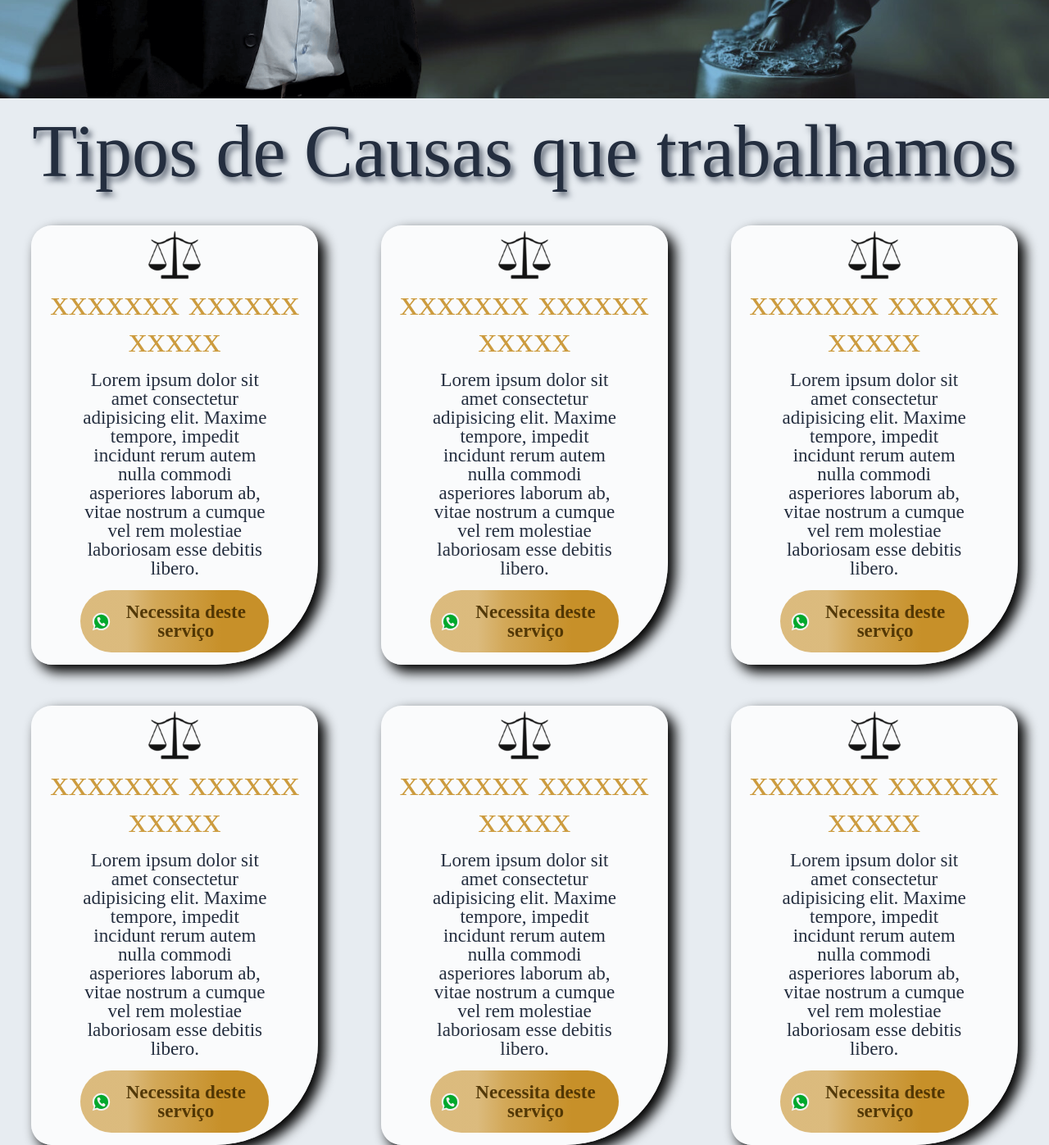
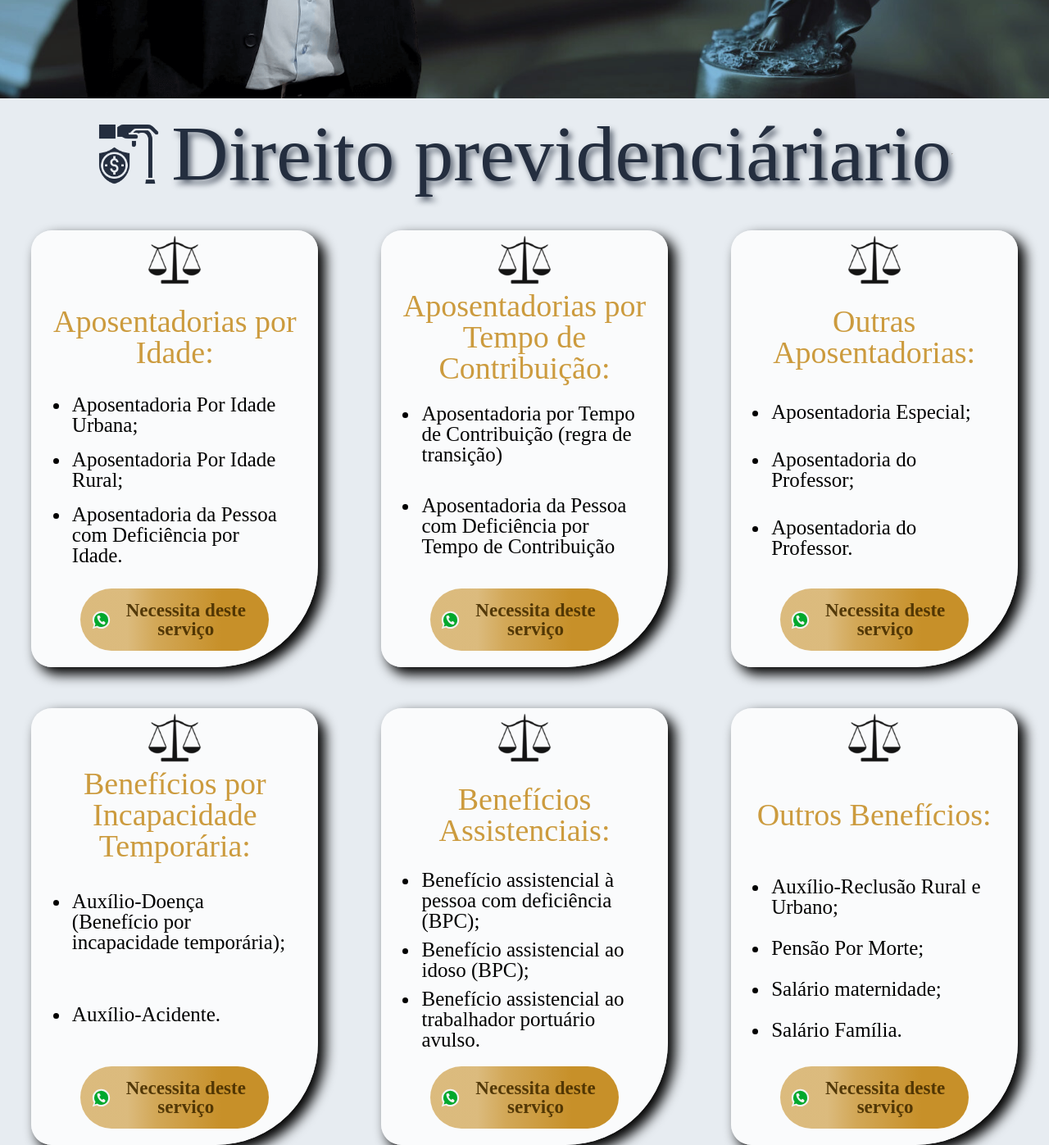
Before and after one commit to guilhermeFrBarros/SiteMarlon, a website: page index.html in a window 1280 px wide. Shown: the part 680-2077 px from the top of the page at 82% size. Drawn offline with Linux system fonts and the light colour scheme; files whose address does not match are found by name.

Commit message:
feat: create Area de a cards de diretio previdenciario

```diff
--- a/css/style.css
+++ b/css/style.css
@@ -109,9 +109,23 @@ main {
     flex-direction: column;
 }
 
-main>h2 {
+main div.icon-titulo {
+    display: flex;
+    align-items: center;
+    justify-content: center;
+}
+
+main>div.icon-titulo img {
+    width: 6.2vw;
+    height: 6.2vw;
+    margin-right: 1vw;
+    filter: brightness(0) saturate(100%) invert(13%) sepia(5%) saturate(5068%) hue-rotate(180deg) brightness(91%) contrast(85%);
+}
+
+main>div.icon-titulo>h2 {
+
     text-align: center;
-    font-size: 90px;
+    font-size: 7.5vw;
     color: #242e3f;
     margin: 20px 0;
     text-shadow: 4px 5px 7px rgba(36, 46, 63, 0.7);
@@ -131,7 +145,7 @@ main>.cards-sevico>.card-sevico {
     padding: 0 10px;
     display: flex;
     flex-direction: column;
-    justify-content: center;
+    justify-content: baseline;
     align-items: center;
     text-align: center;
     background-color: rgba(255, 255, 255, 0.8);
@@ -154,13 +168,38 @@ main>.cards-sevico>.card-sevico img {
 
 main>.cards-sevico>.card-sevico h3 {
     color: rgba(199, 144, 41, 0.9);
-    font-size: 45px;
+    font-size: 38px;
+    margin: 10px 1px 15px;
+    height: 95px;
+    text-align: center;
+    display: flex;
+    align-items: center;
 }
 
-main>.cards-sevico>.card-sevico p {
+/* main>.cards-sevico>.card-sevico p {
     color: rgb(36, 46, 63);
     font-size: 23px;
-    padding: 15px 50px;
+    padding: 1px 50px;
+    text-align: start;
+} */
+
+main>.cards-sevico>.card-sevico ul {
+    height: 225px;
+    display: flex;
+    flex-direction: column;
+    justify-content: space-around;
+
+}
+
+main>.cards-sevico>.card-sevico ul li {
+    font-size: 25px;
+    text-align: start;
+    margin: 5px 5px;
+    padding: 0 25px;
+    padding-left: 2px;
+    list-style-type: disc;
+    margin-left: 1.5em;
+
 }
 
 main>.cards-sevico>.card-sevico a {
@@ -176,6 +215,7 @@ main>.cards-sevico>.card-sevico a {
     text-decoration: none;
     border-radius: 50px;
     transition: .5s all;
+    margin: 20px 1px;
 }
 
 main>.cards-sevico>.card-sevico a:hover {
@@ -188,6 +228,7 @@ main>.cards-sevico>.card-sevico a img {
 }
 
 main>.cards-sevico>.card-sevico>a p {
+    font-size: 23px;
     width: 180px;
     text-align: center;
     padding: 0;
@@ -406,6 +447,26 @@ main>section.box-contato .contato #instagram {
         width: 27px;
     }
 
+    /* Are de cards */
+
+    main div.icon-titulo {
+        display: flex;
+        flex-direction: column;
+    }
+
+    main>div.icon-titulo img {
+        margin-top: 2vh;
+        width: 8.2vw;
+        height: 8.2vw;
+        margin-right: 0;
+    }
+
+
+    main>div.icon-titulo>h2 {
+        font-size: 8.3vw;
+        margin: 10px 0 20px;
+    }
+
     /* box-sobre-*/
     main>section.box-sobre h4 {
         font-size: 54px;
@@ -520,9 +581,52 @@ main>section.box-contato .contato #instagram {
         width: 27px;
     }
 
-    /* card */
-    main>h2 {
-        font-size: 8vw;
+
+
+    /* Are de cards */
+
+    main div.icon-titulo {
+        display: flex;
+        flex-direction: column;
+    }
+
+    main>div.icon-titulo img {
+        margin-top: 2vh;
+        width: 15.5vw;
+        height: 15.5vw;
+        margin-right: 0;
+    }
+
+
+    main>div.icon-titulo>h2 {
+        font-size: 11.3vw;
+        margin: 10px 0 20px;
+        width: 92vw;
+    }
+
+    main>div.icon-titulo>hr {
+        width: 63%;
+        height: .01px;
+        border-top: 1.45px solid rgba(199, 144, 41, 0.96);
+        margin: 0 0 10px;
+    }
+
+    main>.cards-sevico>.card-sevico {
+        width: 40vw;
+        min-width: 325px;
+        min-height: none;
+        min-height: 460px;
+        margin: 25px 5px;
+        padding: 0 5px;
+
+    }
+
+    main>.cards-sevico>.card-sevico:hover {
+        transform: scale(1.03);
+    }
+
+    main>.cards-sevico>.card-sevico p {
+        padding: 15px 25px;
     }
 
     /* BOX-SOBRE-------------------------------------------------------- */
--- a/index.html
+++ b/index.html
@@ -32,15 +32,27 @@
 
     <main>
         <!--   secção de card de trabalhos oferecidos            -----------   -->
-        <h2> Tipos de Causas que trabalhamos </h2>
+        <div class="icon-titulo">
+            <img src="./util/img/plano-de-aposentadoriaReduFI.png"
+                alt="um icone com uma beugala mais um brasão com o simbolo de dinheiro">
+            <h2>Direito previdenciáriario</h2>
+            <hr>
+        </div>
         <section class="cards-sevico">
             <section class="card-sevico">
                 <img src="./util/img/justice_icon_92reduzido.png" alt="icone de uma balança">
-                <h3>xxxxxxx xxxxxx xxxxx</h3>
-                <p>Lorem ipsum dolor sit amet consectetur adipisicing elit. Maxime tempore, impedit incidunt rerum autem
-                    nulla commodi asperiores laborum ab, vitae nostrum a cumque vel rem molestiae laboriosam esse
-                    debitis
-                    libero.</p>
+                <h3>Aposentadorias por Idade:</h3>
+                <ul>
+                    <li>
+                        Aposentadoria Por Idade Urbana;
+                    </li>
+                    <li>
+                        Aposentadoria Por Idade Rural;
+                    </li>
+                    <li>
+                        Aposentadoria da Pessoa com Deficiência por Idade.
+                </ul>
+
                 <a href="http://">
                     <img src="./util/img/3721678-whatsapp_redu.svg" alt=" icon do whatsapp na cor verde">
                     <p class="p-de-pedido">Necessita deste serviço</p>
@@ -48,71 +60,101 @@
             </section>
             <section class="card-sevico">
                 <img src="./util/img/justice_icon_92reduzido.png" alt="icone de uma balança">
-                <h3>xxxxxxx xxxxxx xxxxx</h3>
-                <p>Lorem ipsum dolor sit amet consectetur adipisicing elit. Maxime tempore, impedit incidunt rerum autem
-                    nulla commodi asperiores laborum ab, vitae nostrum a cumque vel rem molestiae laboriosam esse
-                    debitis
-                    libero.</p>
+                <h3>Aposentadorias por Tempo de Contribuição:</h3>
+                <ul>
+                    <li>
+                        Aposentadoria por Tempo de Contribuição (regra de transição)
+                    </li>
+                    <li>
+                        Aposentadoria da Pessoa com Deficiência por Tempo de Contribuição
+                    </li>
+                </ul>
+
                 <a href="http://">
-                    <img src="./util/img/3721678-whatsapp_redu.svg" alt="icon do whatsapp na cor verde">
-                    <p>Necessita deste serviço</p>
+                    <img src="./util/img/3721678-whatsapp_redu.svg" alt=" icon do whatsapp na cor verde">
+                    <p class="p-de-pedido">Necessita deste serviço</p>
                 </a>
-
             </section>
             <section class="card-sevico">
                 <img src="./util/img/justice_icon_92reduzido.png" alt="icone de uma balança">
-                <h3>xxxxxxx xxxxxx xxxxx</h3>
-                <p>Lorem ipsum dolor sit amet consectetur adipisicing elit. Maxime tempore, impedit incidunt rerum autem
-                    nulla commodi asperiores laborum ab, vitae nostrum a cumque vel rem molestiae laboriosam esse
-                    debitis
-                    libero.</p>
+                <h3>Outras Aposentadorias:</h3>
+                <ul>
+                    <li>
+                        Aposentadoria Especial;
+                    </li>
+                    <li>
+                        Aposentadoria do Professor;
+                    </li>
+                    <li>
+                        Aposentadoria do Professor.
+                    </li>
+                </ul>
+
                 <a href="http://">
-                    <img src="./util/img/3721678-whatsapp_redu.svg" alt="icon do whatsapp na cor verde">
-                    <p>Necessita deste serviço</p>
+                    <img src="./util/img/3721678-whatsapp_redu.svg" alt=" icon do whatsapp na cor verde">
+                    <p class="p-de-pedido">Necessita deste serviço</p>
                 </a>
-
             </section>
             <section class="card-sevico">
                 <img src="./util/img/justice_icon_92reduzido.png" alt="icone de uma balança">
-                <h3>xxxxxxx xxxxxx xxxxx</h3>
-                <p>Lorem ipsum dolor sit amet consectetur adipisicing elit. Maxime tempore, impedit incidunt rerum autem
-                    nulla commodi asperiores laborum ab, vitae nostrum a cumque vel rem molestiae laboriosam esse
-                    debitis
-                    libero.</p>
+                <h3>Benefícios por Incapacidade Temporária:</h3>
+                <ul>
+                    <li>
+                        Auxílio-Doença (Benefício por incapacidade temporária);
+                    </li>
+                    <li>
+                        Auxílio-Acidente.
+                    </li>
+                </ul>
                 <a href="http://">
-                    <img src="./util/img/3721678-whatsapp_redu.svg" alt="icon do whatsapp na cor verde">
-                    <p>Necessita deste serviço</p>
+                    <img src="./util/img/3721678-whatsapp_redu.svg" alt=" icon do whatsapp na cor verde">
+                    <p class="p-de-pedido">Necessita deste serviço</p>
                 </a>
-
             </section>
             <section class="card-sevico">
                 <img src="./util/img/justice_icon_92reduzido.png" alt="icone de uma balança">
-                <h3>xxxxxxx xxxxxx xxxxx</h3>
-                <p>Lorem ipsum dolor sit amet consectetur adipisicing elit. Maxime tempore, impedit incidunt rerum autem
-                    nulla commodi asperiores laborum ab, vitae nostrum a cumque vel rem molestiae laboriosam esse
-                    debitis
-                    libero.</p>
+                <h3>Benefícios Assistenciais:</h3>
+                <ul>
+                    <li>
+                        Benefício assistencial à pessoa com deficiência (BPC);
+                    </li>
+                    <li>
+                        Benefício assistencial ao idoso (BPC);
+                    </li>
+                    <li>
+                        Benefício assistencial ao
+                        trabalhador portuário avulso.
+                    </li>
+                </ul>
                 <a href="http://">
-                    <img src="./util/img/3721678-whatsapp_redu.svg" alt="icon do whatsapp na cor verde">
-                    <p>Necessita deste serviço</p>
+                    <img src="./util/img/3721678-whatsapp_redu.svg" alt=" icon do whatsapp na cor verde">
+                    <p class="p-de-pedido">Necessita deste serviço</p>
                 </a>
-
             </section>
             <section class="card-sevico">
                 <img src="./util/img/justice_icon_92reduzido.png" alt="icone de uma balança">
-                <h3>xxxxxxx xxxxxx xxxxx</h3>
-                <p>Lorem ipsum dolor sit amet consectetur adipisicing elit. Maxime tempore, impedit incidunt rerum autem
-                    nulla commodi asperiores laborum ab, vitae nostrum a cumque vel rem molestiae laboriosam esse
-                    debitis
-                    libero.</p>
+                <h3>Outros Benefícios:</h3>
+                <ul>
+                    <li>
+                        Auxílio-Reclusão Rural e Urbano;
+                    </li>
+                    <li>
+                        Pensão Por Morte;
+                    </li>
+                    <li>
+                        Salário maternidade;
+                    </li>
+                    <li>
+                        Salário Família.
+                    </li>
+                </ul>
                 <a href="http://">
-                    <img src="./util/img/3721678-whatsapp_redu.svg" alt="icon do whatsapp na cor verde">
-                    <p>Necessita deste serviço</p>
+                    <img src="./util/img/3721678-whatsapp_redu.svg" alt=" icon do whatsapp na cor verde">
+                    <p class="p-de-pedido">Necessita deste serviço</p>
                 </a>
-
             </section>
         </section>
-        <!--Area sobre -->
+        <!--Area sobre         ------------------------------------------------------ -->
         <section class="box-sobre">
             <h4>Quem trabalhará em seu benefício.</h4>
             <section class="desc-sobre">
```
Also changed, not shown: util/img/plano-de-aposentadoriaReduFI.png (added).
